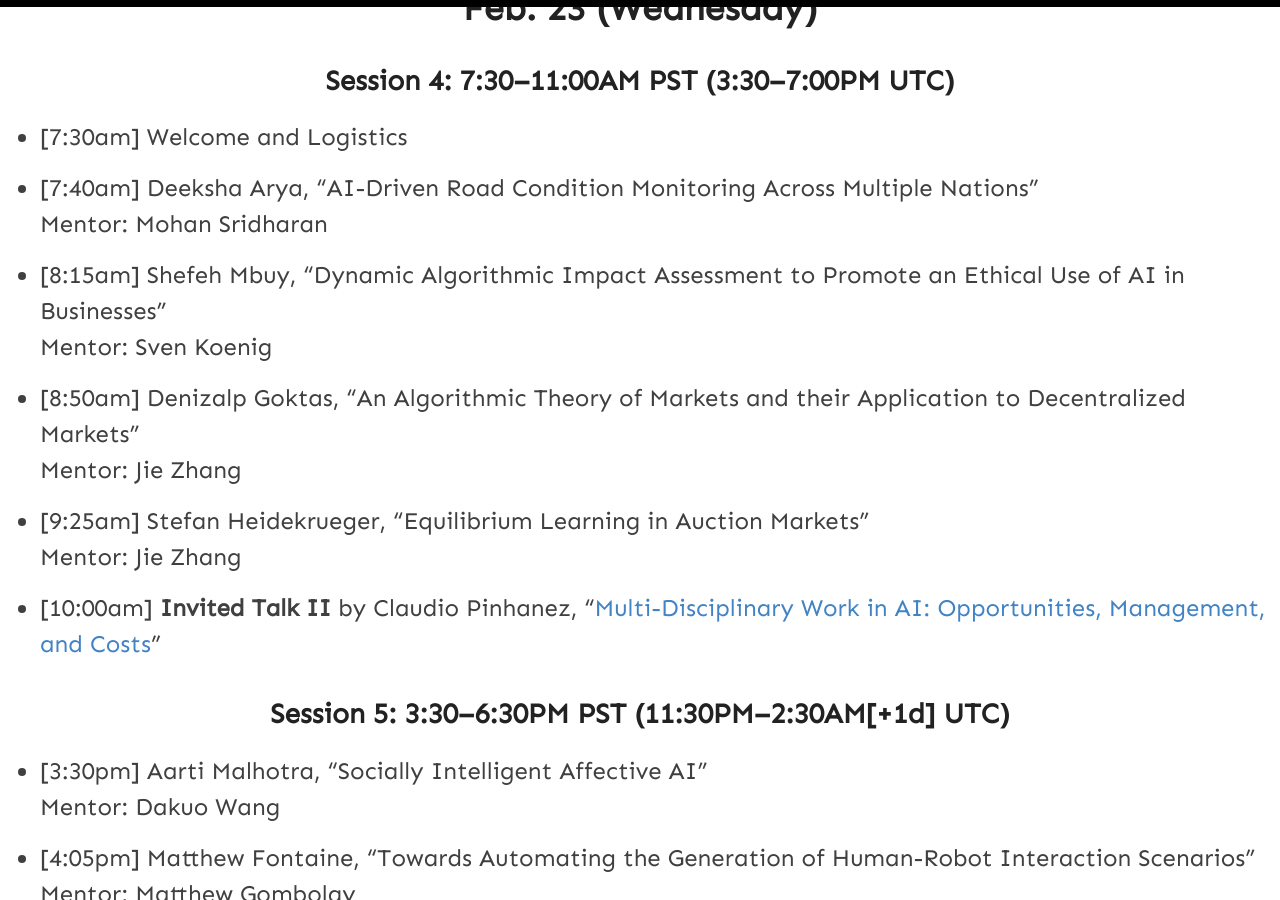
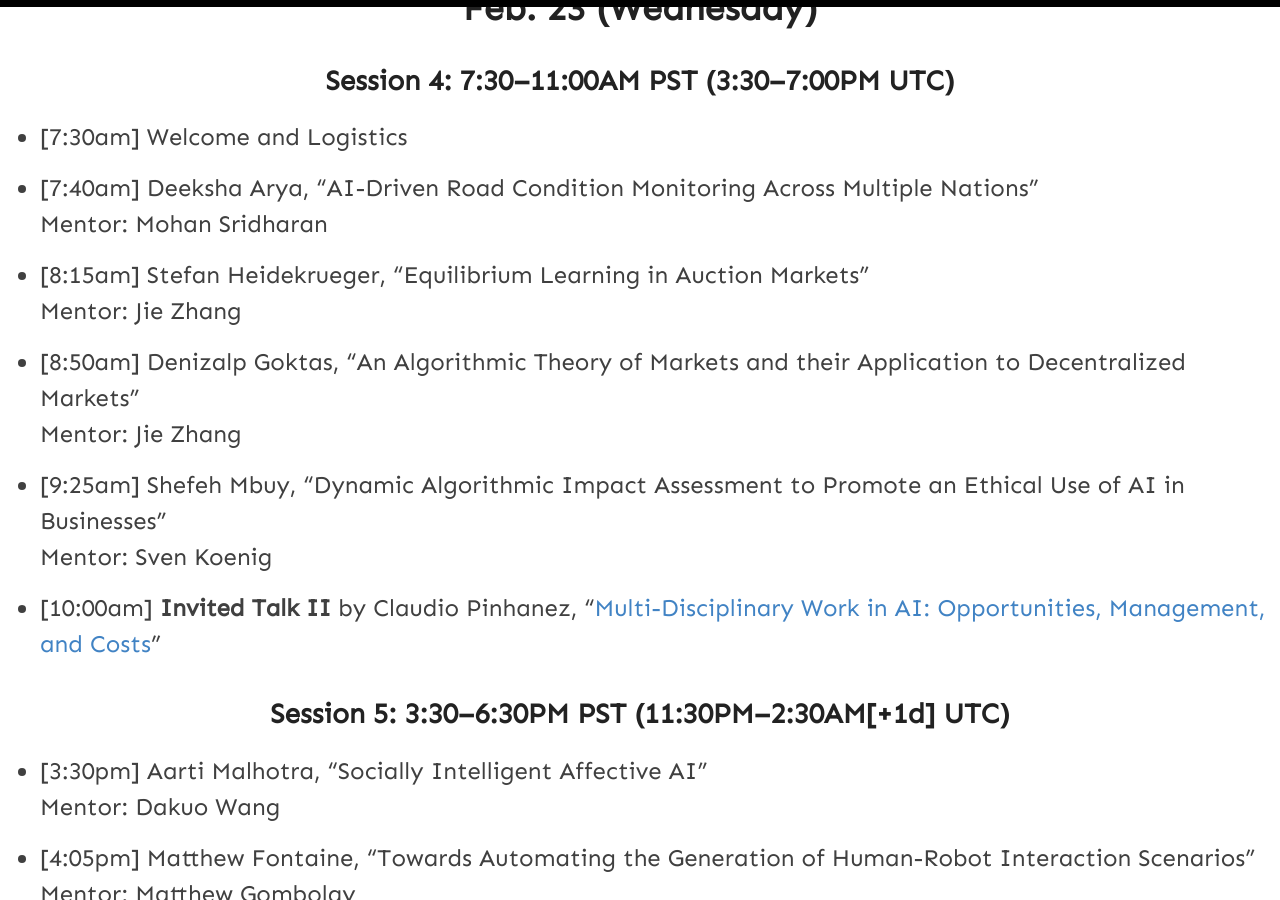
Before and after one commit to yue-ning/dc2025, a Jekyll site: the page built from _pages/schedule.md, in a window 1280 px wide and 900 px high, scrolled down 1427 px. Built offline with Jekyll 4.4.1, drawn with Linux system fonts in a browser that asks for light colours.

```diff
--- a/_pages/schedule.md
+++ b/_pages/schedule.md
@@ -48,14 +48,14 @@ Mentor: Serdar Kadioglu
 - [7:40am] Deeksha Arya, "AI-Driven Road Condition Monitoring Across Multiple Nations" \
 Mentor: Mohan Sridharan
 
-- [8:15am] Shefeh Mbuy, "Dynamic Algorithmic Impact Assessment to Promote an Ethical Use of AI in Businesses" \
-Mentor: Sven Koenig
+- [8:15am] Stefan Heidekrueger, "Equilibrium Learning in Auction Markets" \
+Mentor: Jie Zhang
 
 - [8:50am] Denizalp Goktas, "An Algorithmic Theory of Markets and their Application to Decentralized Markets" \
 Mentor: Jie Zhang
 
-- [9:25am] Stefan Heidekrueger, "Equilibrium Learning in Auction Markets" \
-Mentor: Jie Zhang
+- [9:25am] Shefeh Mbuy, "Dynamic Algorithmic Impact Assessment to Promote an Ethical Use of AI in Businesses" \
+Mentor: Sven Koenig
 
 - [10:00am] **Invited Talk II** by Claudio Pinhanez, "[Multi-Disciplinary Work in AI: Opportunities, Management, and Costs](../speakers/talk2)"
 
```
